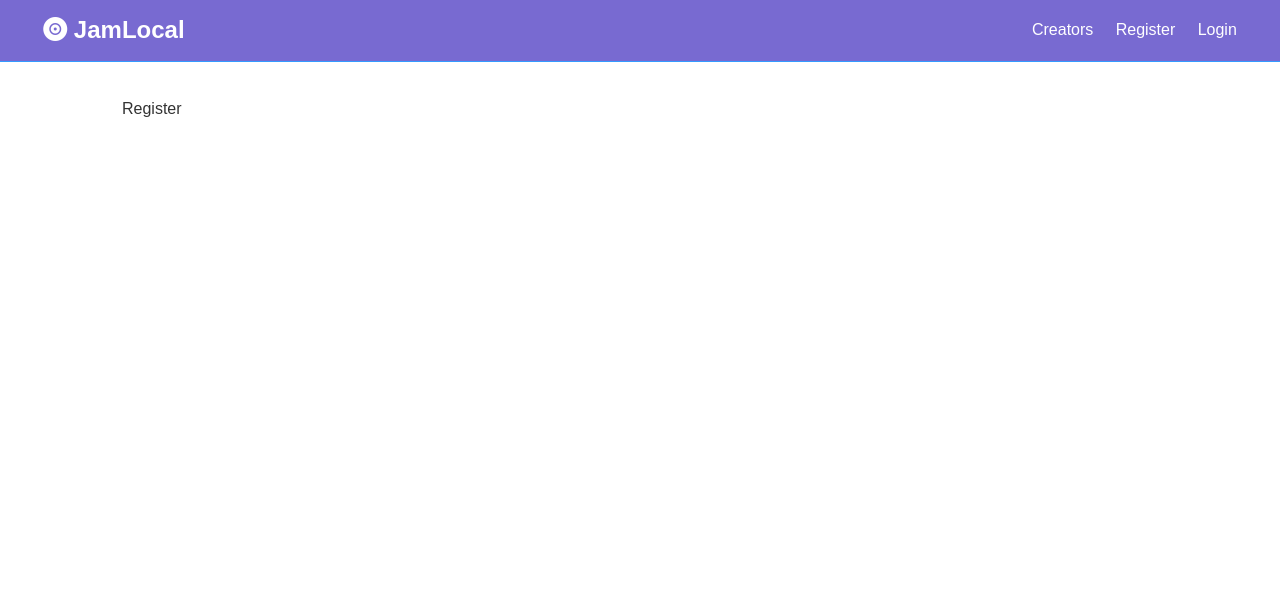
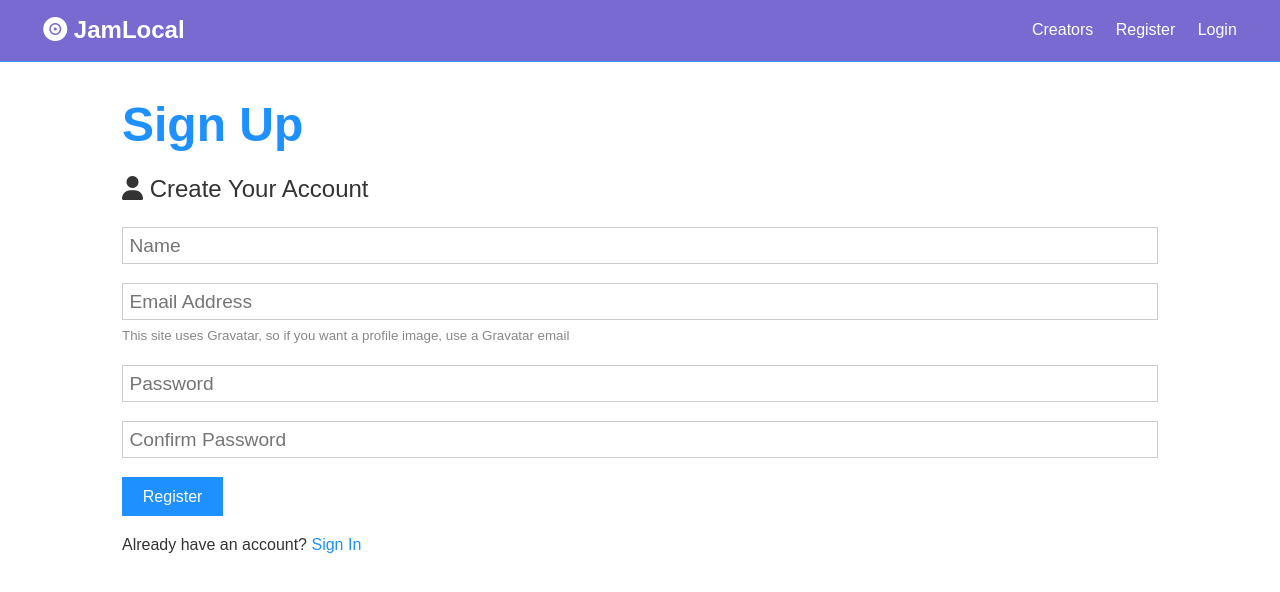
Before and after one commit to Carlito1113/Social-MERN, a React (Create React App) app in the folder client/: page /register in a window 1280 px wide. Shown: the top 592 px of the page. Built offline with nearby package versions, Linux system fonts and the light colour scheme.

Commit message:
setup the register page and usestate

```diff
--- a/client/src/App.scss
+++ b/client/src/App.scss
@@ -1,6 +1,6 @@
 @import './scss/config';
 @import './scss/utilities';
-@import './scss/utilities';
+@import './scss/form';
 
 * {
   box-sizing: border-box;
--- a/client/src/components/auth/Register.js
+++ b/client/src/components/auth/Register.js
@@ -1,9 +1,55 @@
-import React from 'react'
+import React, { Fragment, useState } from 'react';
 
-export default function Register () {
+export default function Register() {
+  const [formData, setFormData] = useState({
+    name: '',
+    email: '',
+    password: '',
+    password2: ''
+  });
+
+  const { name, email, password, password2 } = formData;
+
+  const onChange = e => setFormData({ ...formData, [e.target.name]: e.target.value, [e.target.email]: e.target.value, [e.target.password]: e.target.value, [e.target.password2]: e.target.value });
+
+  const onSubmit = e => {
+    e.preventDefault();
+    if (password !== password2) {
+      console.log('Passwords do not match');
+    } else {
+      console.log(formData);
+    }
+  }
+
   return (
-    <div>
-      Register
-    </div>
-  )
+    <Fragment>
+      <h1 className="large text-primary">Sign Up</h1>
+      <p className="lead">
+        <i className="fas fa-user"></i> Create Your Account
+      </p>
+      <form className="form" onSubmit={e => onSubmit(e)} >
+        <div className="form-group">
+          <input type="text" placeholder="Name" name='name' value={name} onChange={e => onChange(e)} required />
+        </div>
+        <div className="form-group">
+          <input type="email" placeholder="Email Address" name='email' value={email} onChange={e => onChange(e)} required />
+
+          <small className="form-text">
+            This site uses Gravatar, so if you want a profile image, use a
+            Gravatar email
+          </small>
+        </div>
+        <div className="form-group">
+          <input type="password" placeholder="Password" minlength="6"  name='password' value={password} onChange={e => onChange(e)} required />
+        </div>
+        <div className="form-group">
+          <input type="password" placeholder="Confirm Password" minlength="6" name='password2' value={password2} onChange={e => onChange(e)} required />
+        </div>
+        <input type="submit" value="Register" className="btn btn-primary" />
+      </form>
+      <p className="my-1">
+        Already have an account? <a href="login.html">Sign In</a>
+      </p>
+    </Fragment>
+  );
 }
--- a/client/src/components/layout/Landing.js
+++ b/client/src/components/layout/Landing.js
@@ -3,12 +3,12 @@
 
 export default function Landing() {
   return (
-    <section class="landing">
-      <div class="dark-overlay">
-        <div class="landing-inner">
-          <h1 class="x-large">Local Link</h1>
-          <p class="lead">Create a profile and connect with other creators</p>
-          <div class="buttons">
+    <section className="landing">
+      <div className="dark-overlay">
+        <div className="landing-inner">
+          <h1 className="x-large">Local Link</h1>
+          <p className="lead">Create a profile and connect with other creators</p>
+          <div className="buttons">
             <Link to="/register" className="btn btn-primary">
               Sign Up
             </Link>
```
